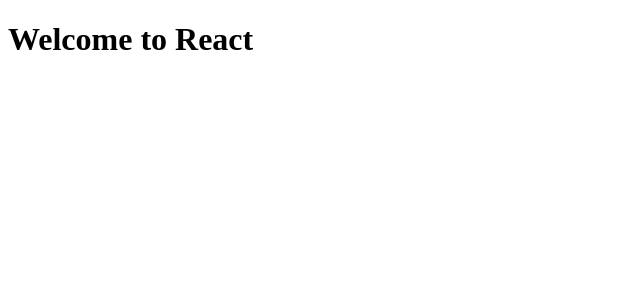
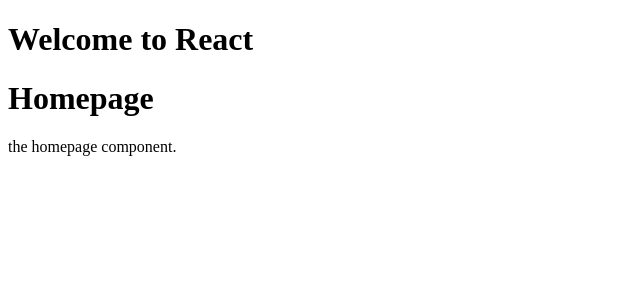
Before and after one commit to Vishwas-Kadam642/myproject, a React (Create React App) app: page / in a window 1280 px wide. Shown: the top 300 px of the page, without its empty margins (0-640 px from the left). Built offline with nearby package versions, Linux system fonts and the light colour scheme.

Commit message:
new Homepage.js created

```diff
--- /dev/null
+++ b/src/Homepage.js
@@ -0,0 +1,10 @@
+function Homepage() {
+  return (
+    <div>
+      <h1>Homepage</h1>
+      <p>the homepage component.</p>
+    </div>
+  );
+}
+
+export default Homepage;
--- a/src/index.js
+++ b/src/index.js
@@ -1,11 +1,11 @@
 import React from 'react';
 import ReactDOM from 'react-dom/client';
 import App from './App';
-
-
+import Homepage  from './Homepage';
 const root = ReactDOM.createRoot(document.getElementById('root'));
 root.render(
   <React.StrictMode>
     <App />
+    <Homepage />
   </React.StrictMode>
 );
```
